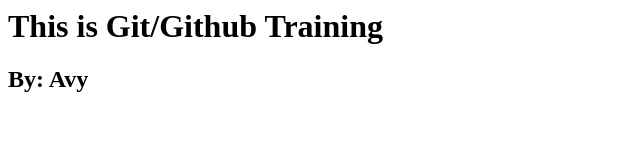
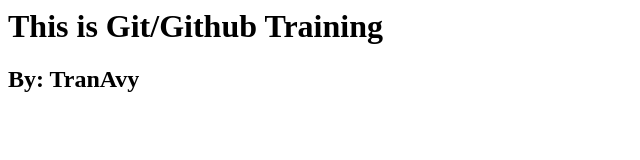
Before and after one commit to avytran/test-git-github-training, a plain HTML site: page index.html in a window 1280 px wide. Shown: the full height of the page, 0-640 px from the left. Drawn offline with Linux system fonts and the light colour scheme.

Commit message:
create-conflict

```diff
--- a/index.html
+++ b/index.html
@@ -1,2 +1,2 @@
 <h1>This is Git/Github Training</h1>
-<h2>By: Avy</h2>
+<h2>By: TranAvy</h2>
```
